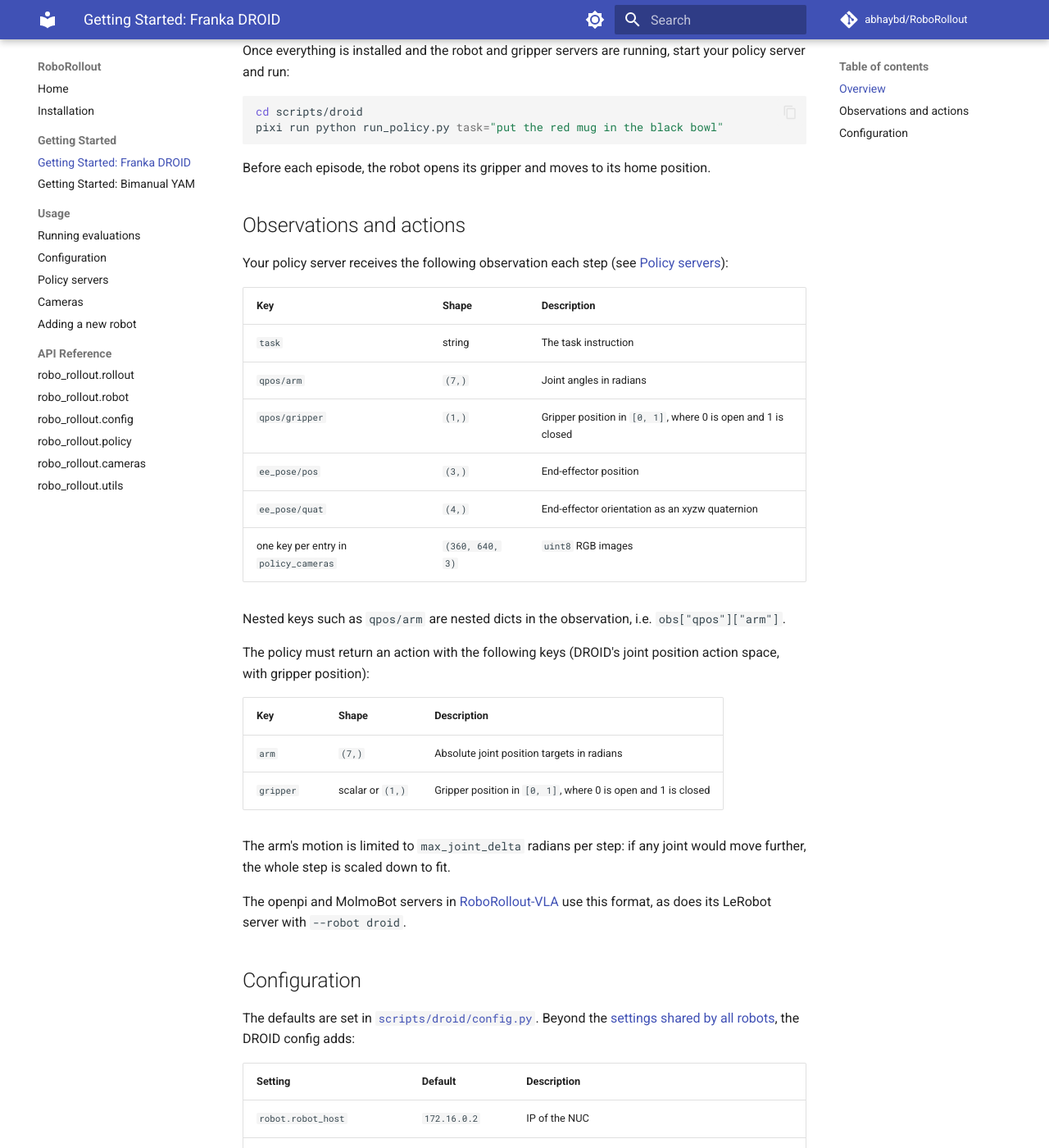
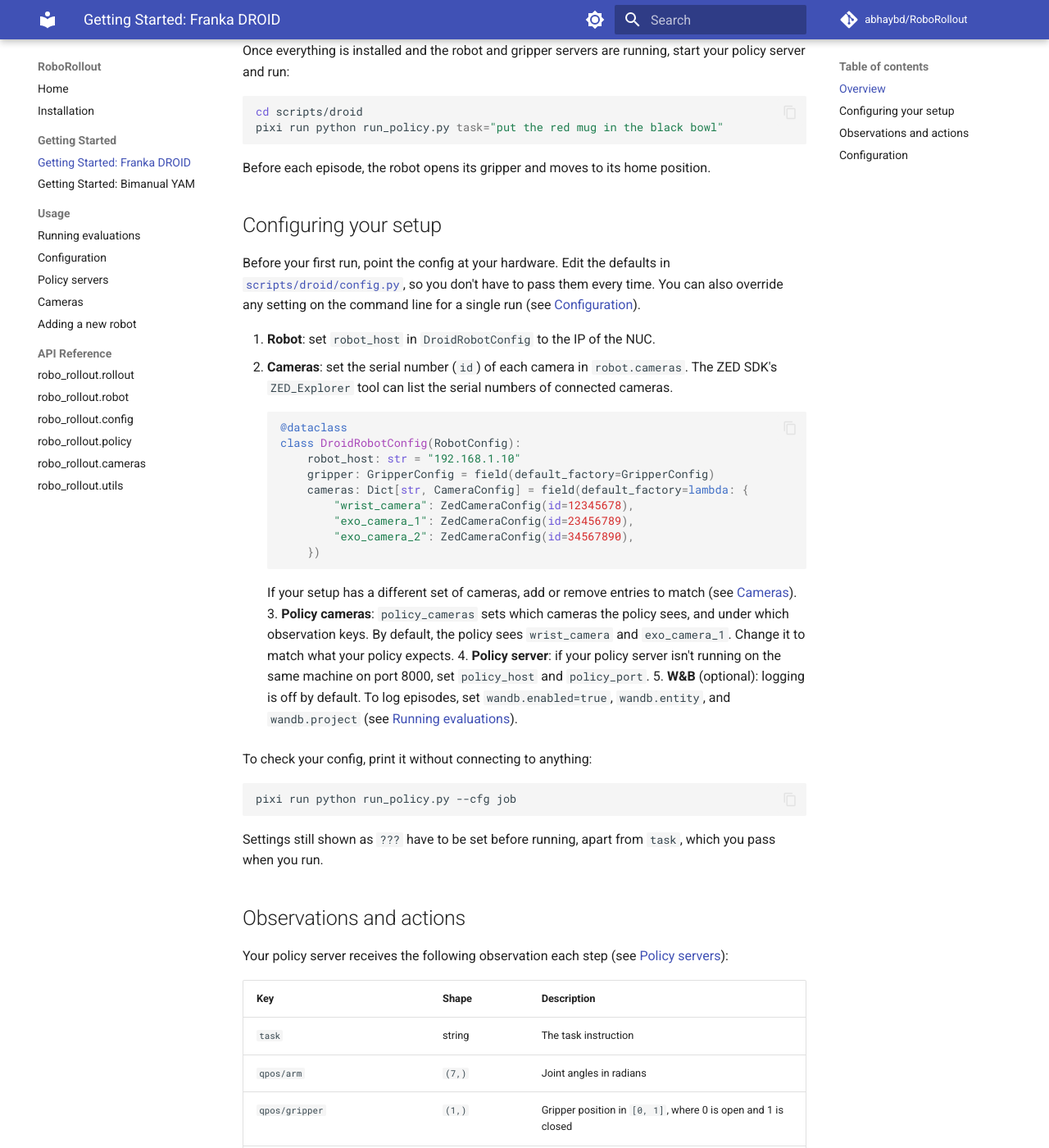
Before and after one commit to abhaybd/RoboRollout, an MkDocs documentation site: the page built from docs/getting-started/droid.md, in a window 1280 px wide and 1400 px high, scrolled down 666 px. Shown: the whole window at 82% size. Built offline with MkDocs 1.6.1 and Material for MkDocs 9.7.7, drawn with Linux system fonts in a browser that asks for light colours; comment, search, counter and statistics services are not loaded; some of the changed text lies outside the part shown.

Commit message:
Remove default config, update docs

````diff
--- a/docs/getting-started/droid.md
+++ b/docs/getting-started/droid.md
@@ -26,6 +26,38 @@
 ```
 
 Before each episode, the robot opens its gripper and moves to its home position.
+
+## Configuring your setup
+
+Before your first run, point the config at your hardware. Edit the defaults in [`scripts/droid/config.py`](https://github.com/abhaybd/RoboRollout/blob/main/scripts/droid/config.py), so you don't have to pass them every time. You can also override any setting on the command line for a single run (see [Configuration](../usage/configuration.md)).
+
+1. **Robot**: set `robot_host` in `DroidRobotConfig` to the IP of the NUC.
+2. **Cameras**: set the serial number (`id`) of each camera in `robot.cameras`. The ZED SDK's `ZED_Explorer` tool can list the serial numbers of connected cameras.
+
+    ```python
+    @dataclass
+    class DroidRobotConfig(RobotConfig):
+        robot_host: str = "192.168.1.10"
+        gripper: GripperConfig = field(default_factory=GripperConfig)
+        cameras: Dict[str, CameraConfig] = field(default_factory=lambda: {
+            "wrist_camera": ZedCameraConfig(id=12345678),
+            "exo_camera_1": ZedCameraConfig(id=23456789),
+            "exo_camera_2": ZedCameraConfig(id=34567890),
+        })
+    ```
+
+    If your setup has a different set of cameras, add or remove entries to match (see [Cameras](../usage/cameras.md)).
+3. **Policy cameras**: `policy_cameras` sets which cameras the policy sees, and under which observation keys. By default, the policy sees `wrist_camera` and `exo_camera_1`. Change it to match what your policy expects.
+4. **Policy server**: if your policy server isn't running on the same machine on port 8000, set `policy_host` and `policy_port`.
+5. **W&B** (optional): logging is off by default. To log episodes, set `wandb.enabled=true`, `wandb.entity`, and `wandb.project` (see [Running evaluations](../usage/running-evaluations.md#weights-biases)).
+
+To check your config, print it without connecting to anything:
+
+```bash
+pixi run python run_policy.py --cfg job
+```
+
+Settings still shown as `???` have to be set before running, apart from `task`, which you pass when you run.
 
 ## Observations and actions
 
@@ -59,18 +91,13 @@
 
 | Setting | Default | Description |
 | --- | --- | --- |
-| `robot.robot_host` | `172.16.0.2` | IP of the NUC |
+| `robot.robot_host` | required | IP of the NUC |
 | `robot.gripper.speed`, `robot.gripper.force` | `0.05`, `0.1` | Gripper speed and force |
-| `robot.cameras` | Three ZED cameras | `wrist_camera`, `exo_camera_1`, and `exo_camera_2`. Set their serial numbers to match your cameras. |
+| `robot.cameras` | Three ZED cameras | `wrist_camera`, `exo_camera_1`, and `exo_camera_2`. Their serial numbers are required. |
 | `action_scale` | `1.0` | Scales each step's joint motion |
 | `max_joint_delta` | `0.2` | Maximum joint motion per step, in radians |
 | `autohome.enabled` | `true` | Move to the home position before each episode. Must be enabled to run more than one trial. |
 | `autohome.home_jointpos` | DROID home position | Joint positions to start each episode from |
 | `autohome.duration` | `5.0` | Seconds to take moving home |
 
-Policies run at about 15 Hz (`policy_dt=0.066`), and episodes time out after 45 seconds of nominal time. Camera images are downsampled to 640x360.
-
-!!! warning "Required settings"
-    `policy_cameras.exo_camera_1` has no default, so choose which exterior camera the policy sees, e.g. `policy_cameras.exo_camera_1=exo_camera_2`.
-
-    W&B logging is enabled by default with the maintainers' entity and project. Set `wandb.entity` and `wandb.project` to your own, or disable it with `wandb.enabled=false`.
+Policies run at about 15 Hz (`policy_dt=0.066`), and episodes time out after 45 seconds of nominal time. The policy sees `wrist_camera` and `exo_camera_1`, downsampled to 640x360.
````
Also changed, not shown: README.md (+1 -1 lines), docs/getting-started/yam.md (+29 -5 lines), docs/usage/cameras.md (+1 -1 lines), scripts/droid/README.md (+1 -1 lines), scripts/yam/README.md (+1 -1 lines), 2 other files.
